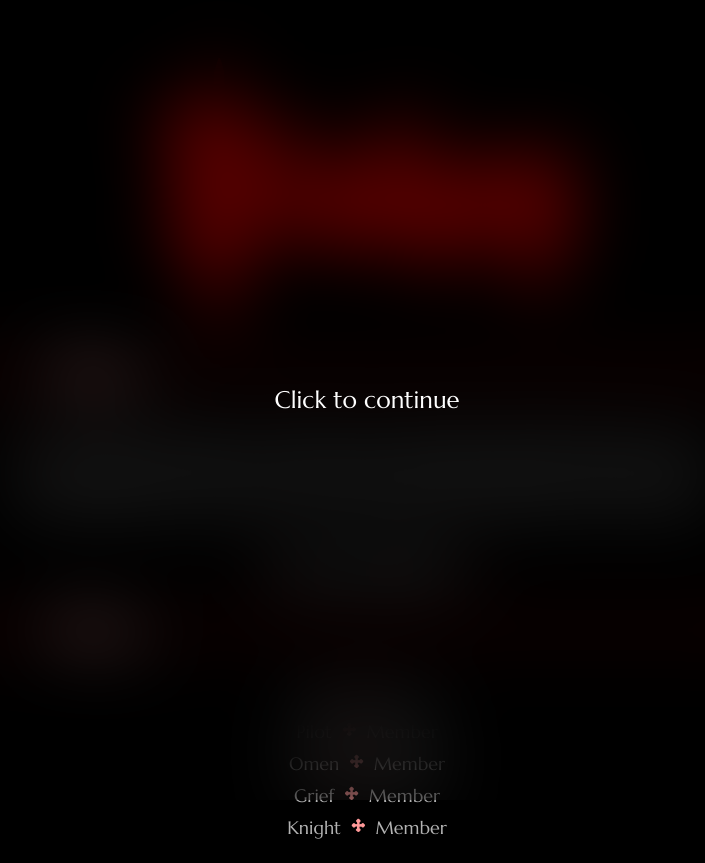
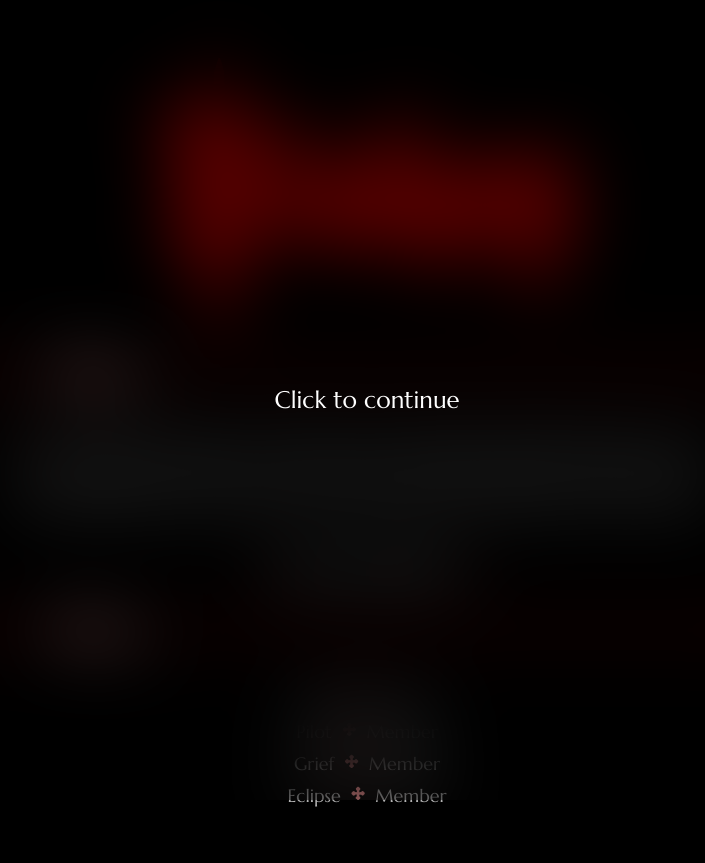
Before and after one commit to bisho-ps/bisho-ps.github.io, a plain HTML site: page index.html in a window 1280 px wide. Shown: the whole page, without its empty margins (273-978 px from the left). After the commit the page ends 831 px from the top, so only its background shows below. Drawn offline with Linux system fonts and the light colour scheme.

Commit message:
Update index.html

```diff
--- a/index.html
+++ b/index.html
@@ -190,11 +190,10 @@
         <span style="font-family: 'Crusades', sans-serif; color: darkred; font-size: 40px; font-weight: 600;">+</span>
     </div>
     <div class="members">
-        <p><a href="https://t.me/zhapyz" target="_blank">Hapy</a> &nbsp;<span id="cross">+</span>&nbsp; Owner<br></p>
+        <p><a href="" target="_blank">Hapy</a> &nbsp;<span id="cross">+</span>&nbsp; Owner<br></p>
         <p><a href="https://t.me/ghostaliases" target="_blank">Pilot</a> &nbsp;<span id="cross">+</span>&nbsp; Member<br></p>
-        <p><a href="https://t.me/a407c5a0edd2b150853cffcc6237952" target="_blank">Omen</a> &nbsp;<span id="cross">+</span>&nbsp; Member<br></p>
         <p><a href="https://t.me/grievingalways" target="_blank">Grief</a> &nbsp;<span id="cross">+</span>&nbsp; Member<br></p>
-        <p><a href="https://t.me/prof_knight" target="_blank">Knight</a> &nbsp;<span id="cross">+</span>&nbsp; Member<br></p>
+        <p><a href="https://t.me/ecl1spe" target="_blank">Eclipse</a> &nbsp;<span id="cross">+</span>&nbsp; Member<br></p>
     </div>
 </div>
 <script>
```
